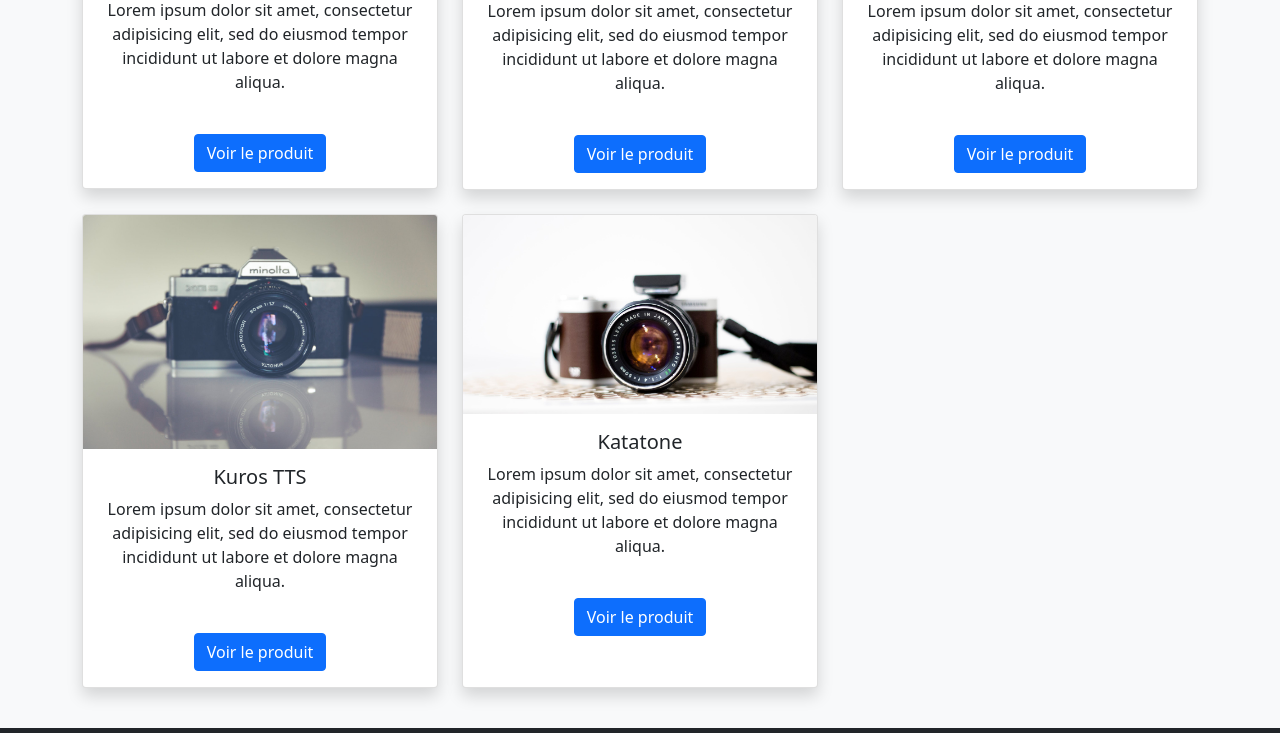
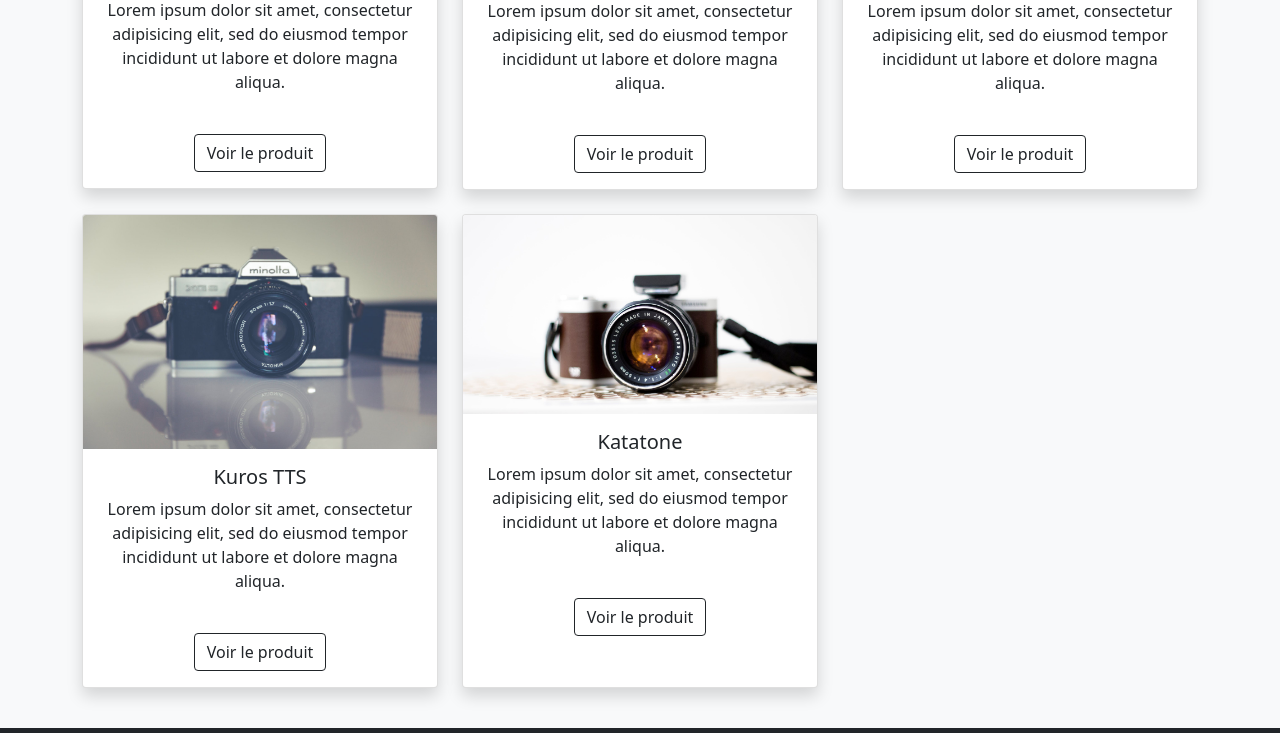
Before and after one commit to Perpel667/OliveiraLucas_5_09092021, a website: page orinoco-frontend/index.html in a window 1280 px wide. Shown: the part 660-1393 px from the top of the page. Drawn offline with nearby package versions, Linux system fonts and the light colour scheme.

Commit message:
font change for h1

```diff
--- a/orinoco-frontend/index.html
+++ b/orinoco-frontend/index.html
@@ -40,7 +40,7 @@
     <div class="container my-auto">
         <div class="row">
             <div class="col text-center">
-                <h1>Orinoco</h1>
+                <h1 class="brand-title">Orinoco</h1>
                 <p class="h5">Présent depuis 25 années dans l’antiquité photographique.</p>
                     <p class="h5">Nous sommes spécialisés  dans l'achat, vente, d’appareils photo et caméras vintages.</p>
             </div>
@@ -66,7 +66,7 @@
                             <d class="card-text">
                                 Lorem ipsum dolor sit amet, consectetur adipisicing elit, sed do eiusmod tempor incididunt ut labore et dolore magna aliqua.
                             </p><br/>
-                            <a href="produits.html" class="btn btn-primary">Voir le produit</a>
+                            <a href="produits.html" class="btn btn-outline-dark">Voir le produit</a>
                         </div>
                     </div>
                 </div>
@@ -78,7 +78,7 @@
                             <d class="card-text">
                                 Lorem ipsum dolor sit amet, consectetur adipisicing elit, sed do eiusmod tempor incididunt ut labore et dolore magna aliqua.
                             </p><br/>
-                            <a href="produits.html" class="btn btn-primary">Voir le produit</a>
+                            <a href="produits.html" class="btn btn-outline-dark">Voir le produit</a>
                         </div>
                     </div>
                 </div>
@@ -90,7 +90,7 @@
                             <d class="card-text">
                                 Lorem ipsum dolor sit amet, consectetur adipisicing elit, sed do eiusmod tempor incididunt ut labore et dolore magna aliqua.
                             </p><br/>
-                            <a href="produits.html" class="btn btn-primary">Voir le produit</a>
+                            <a href="produits.html" class="btn btn-outline-dark">Voir le produit</a>
                         </div>
                     </div>
                 </div>
@@ -102,7 +102,7 @@
                             <d class="card-text">
                                 Lorem ipsum dolor sit amet, consectetur adipisicing elit, sed do eiusmod tempor incididunt ut labore et dolore magna aliqua.
                             </p><br/>
-                            <a href="produits.html" class="btn btn-primary">Voir le produit</a>
+                            <a href="produits.html" class="btn btn-outline-dark">Voir le produit</a>
                         </div>
                     </div>
                 </div>
@@ -114,7 +114,7 @@
                             <d class="card-text">
                                 Lorem ipsum dolor sit amet, consectetur adipisicing elit, sed do eiusmod tempor incididunt ut labore et dolore magna aliqua.
                             </p><br/>
-                            <a href="produits.html" class="btn btn-primary">Voir le produit</a>
+                            <a href="produits.html" class="btn btn-outline-dark">Voir le produit</a>
                         </div>
                     </div>
                 </div>
```
